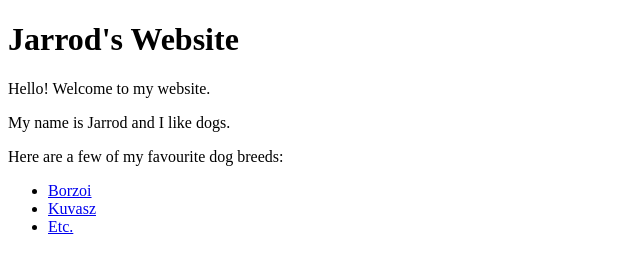
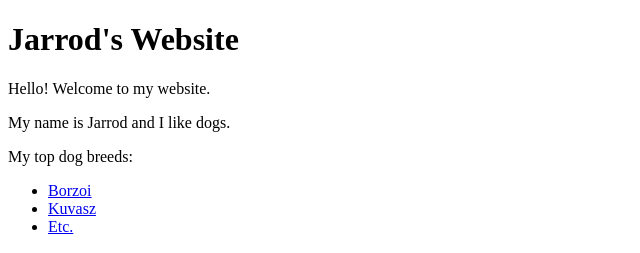
Before and after one commit to Jrod-6996/jarrodswebsite, a plain HTML site: page index.html in a window 1280 px wide. Shown: the top 253 px of the page, without its empty margins (0-640 px from the left). Drawn offline with Linux system fonts and the light colour scheme.

Commit message:
Update index.html

```diff
--- a/index.html
+++ b/index.html
@@ -9,7 +9,7 @@
 <h1> Jarrod's Website</h1>
     <p>Hello! Welcome to my website.</p>
     <p>My name is Jarrod and I like dogs.</p>
-    <p>Here are a few of my favourite dog breeds:</p>
+    <p>My top dog breeds:</p>
     <ul>
         <li><a href="https://en.wikipedia.org/wiki/Borzoi">Borzoi</a></li>
         <li><a href="https://en.wikipedia.org/wiki/Kuvasz">Kuvasz</a></li>
```
